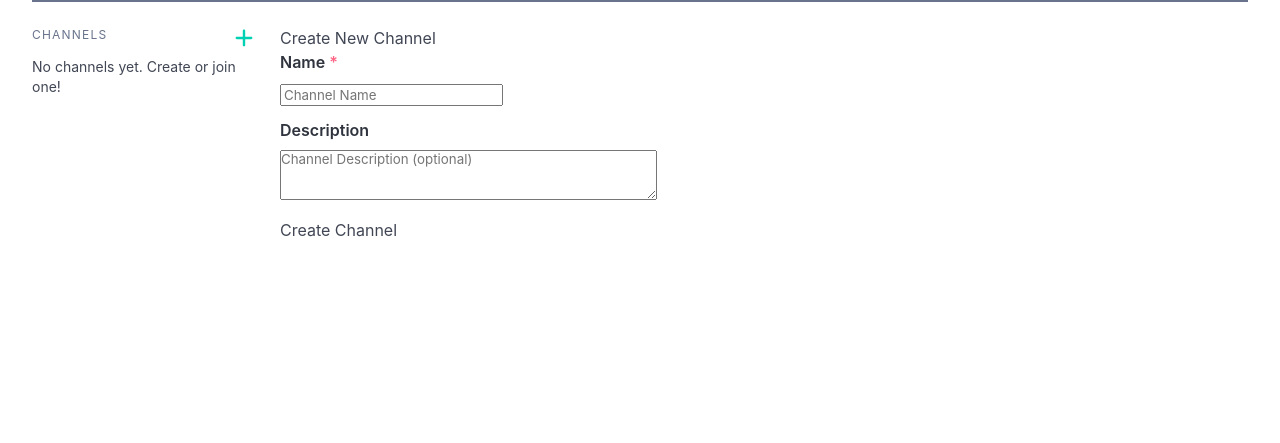
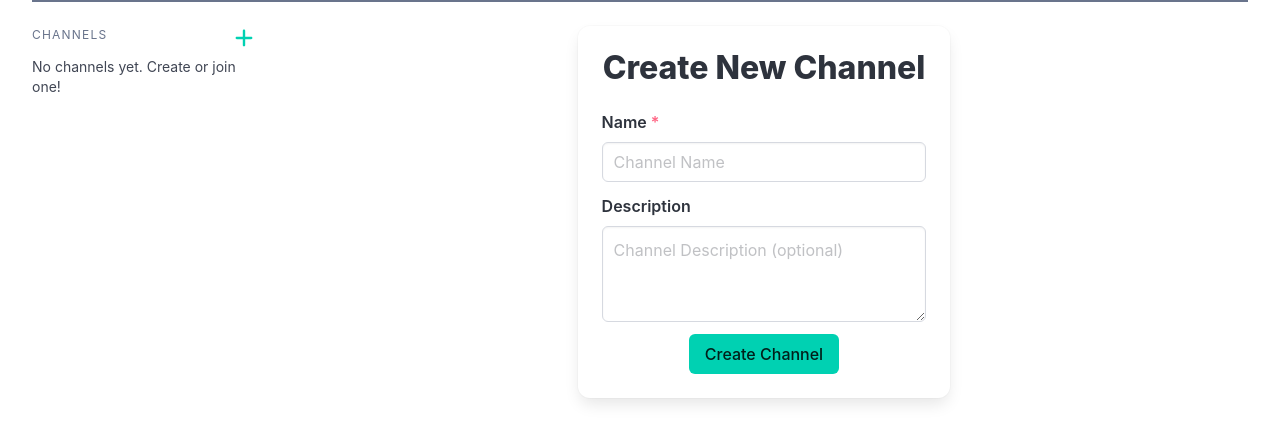
Before and after one commit to EliasObeid9-02/ChatLite, a Django app: page /channel/create/ in a window 1280 px wide. Shown: the part 52-495 px from the top of the page. Run offline with Django 5.2, Linux system fonts and the light colour scheme; the visitor is signed in with stand-in values (Sample User, id 1); data that the repository does not hold is empty.

Commit message:
refactor(ui): Enhance channel creation and update forms
- Adds Bulma CSS classes to ChannelCreateForm and ChannelUpdateForm
  fields for a consistent and improved visual style.
- Refactors the channel_create.html template to center the form and
  improve the overall layout using Bulma's grid system.

```diff
--- a/chats/forms.py
+++ b/chats/forms.py
@@ -20,9 +20,18 @@ class ChannelCreateForm(forms.ModelForm):
         model = Channel
         fields = ("name", "description")
         widgets = {
-            "name": forms.TextInput(attrs={"placeholder": "Channel Name"}),
+            "name": forms.TextInput(
+                attrs={
+                    "placeholder": "Channel Name",
+                    "class": "input",
+                }
+            ),
             "description": forms.Textarea(
-                attrs={"placeholder": "Channel Description (optional)", "rows": 3}
+                attrs={
+                    "placeholder": "Channel Description (optional)",
+                    "rows": 3,
+                    "class": "textarea",
+                }
             ),
         }
 
@@ -32,9 +41,18 @@ class ChannelUpdateForm(forms.ModelForm):
         model = Channel
         fields = ("name", "description")
         widgets = {
-            "name": forms.TextInput(attrs={"placeholder": "New Channel Name"}),
+            "name": forms.TextInput(
+                attrs={
+                    "placeholder": "New Channel Name",
+                    "class": "input",
+                }
+            ),
             "description": forms.Textarea(
-                attrs={"placeholder": "New Channel Description (optional)", "rows": 3}
+                attrs={
+                    "placeholder": "New Channel Description (optional)",
+                    "rows": 3,
+                    "class": "textarea",
+                }
             ),
         }
 
--- a/ui/templates/chats/channel_create.html
+++ b/ui/templates/chats/channel_create.html
@@ -1,16 +1,22 @@
 {% extends is_htmx_request|yesno:"_base.html,base.html" %}
 {% block layout %}
-    <div class="centered-layout">
-        <div class="auth-card">
-            <h2>Create New Channel</h2>
+    <div class="container">
+        <div class="columns is-centered">
+            <div class="column is-two-fifths">
+                <div class="card">
+                    <div class="card-content has-text-centered">
+                        <p class="title">Create New Channel</p>
                         <form hx-post="{% url 'chats:channel-create' %}"
                               hx-target="#content"
                               hx-push-url="true"
                               hx-swap="innerHTML">
                             {% csrf_token %}
                             {% include "partials/_form.html" %}
-                <button type="submit" class="btn">Create Channel</button>
+                            <button type="submit" class="button is-primary">Create Channel</button>
                         </form>
                     </div>
                 </div>
+            </div>
+        </div>
+    </div>
 {% endblock %}
```
Lines whose indentation alone changed are shown as unchanged.
